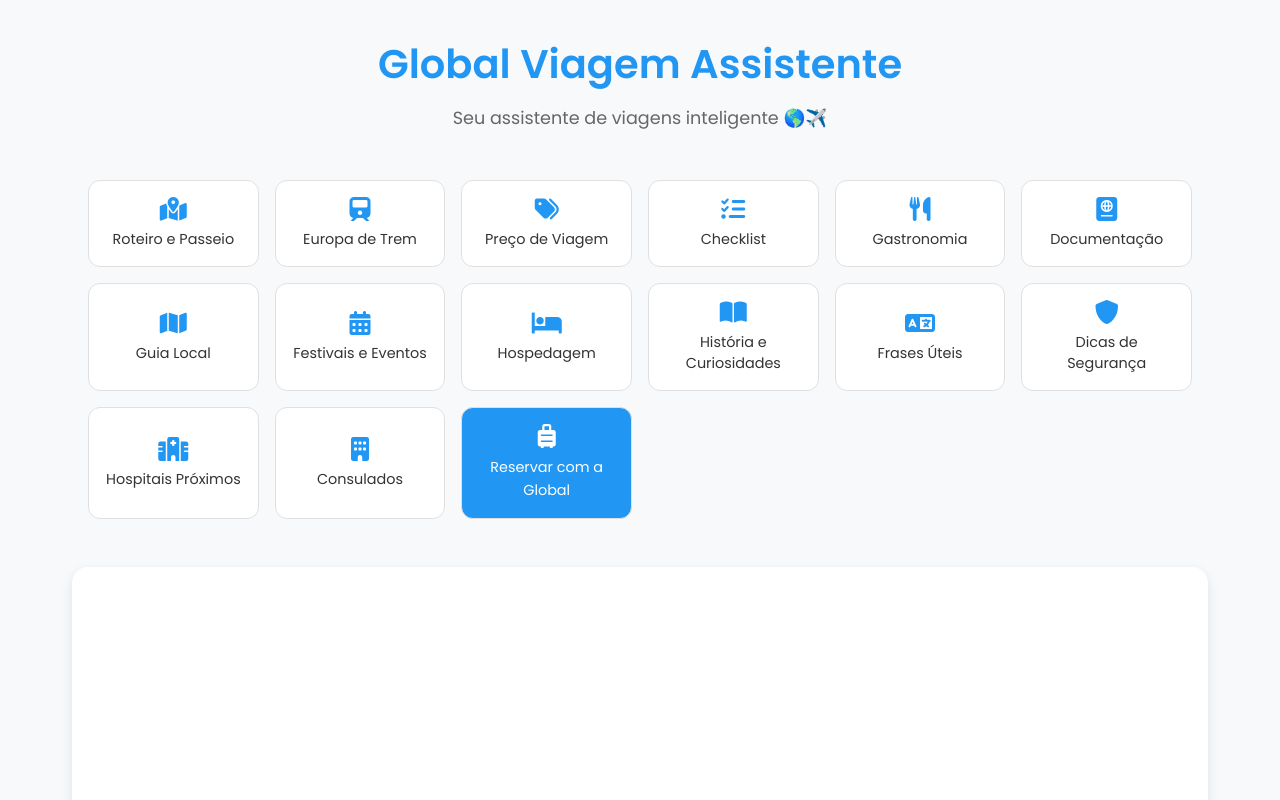
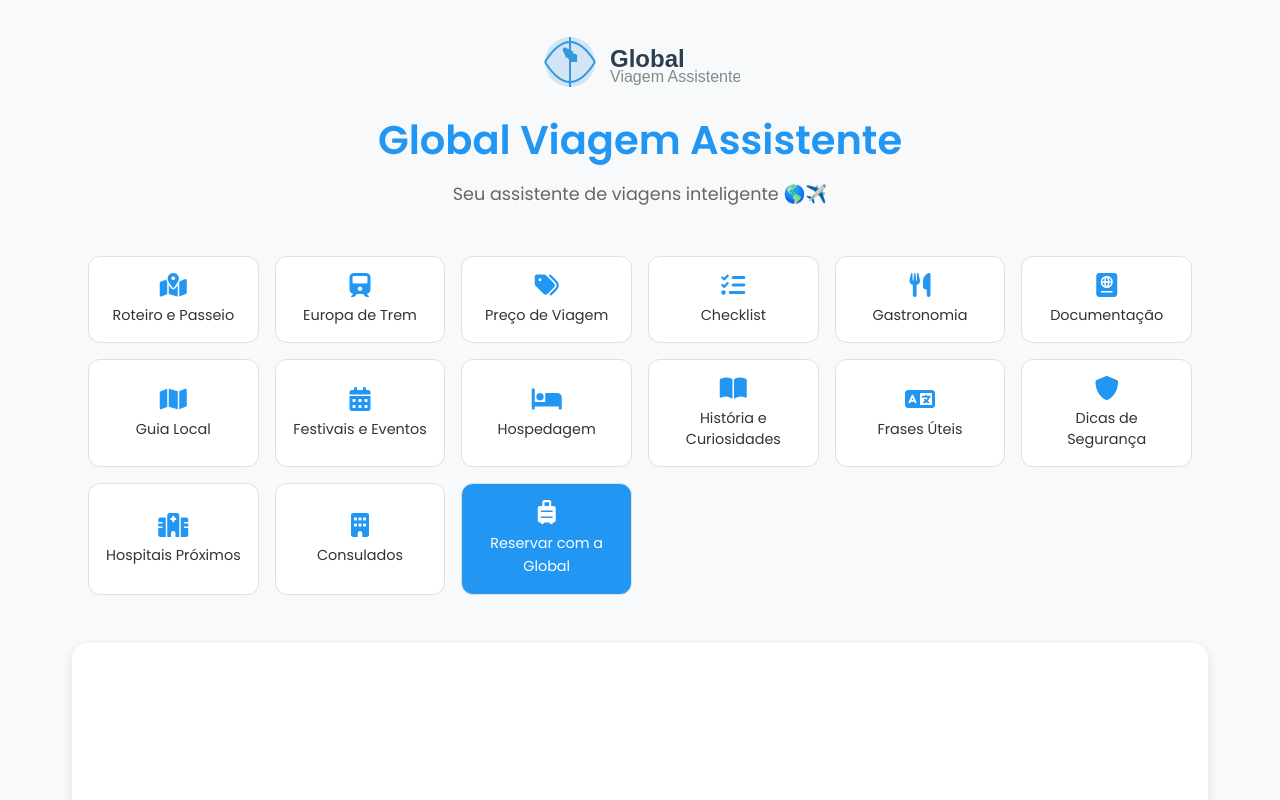
Before and after one commit to Bruno-creator007/global-viagem-assistente, a plain HTML site: page frontend/index.html in a window 1280 px wide. Shown: the top 800 px of the page. Drawn offline with Linux system fonts and the light colour scheme.

Commit message:
Adicionando logo da empresa

```diff
--- a/frontend/index.html
+++ b/frontend/index.html
@@ -11,6 +11,9 @@
 <body>
     <div class="app-container">
         <header>
+            <div class="logo-container">
+                <img src="images/logo.svg" alt="Global Viagem Assistente Logo" class="logo">
+            </div>
             <h1>Global Viagem Assistente</h1>
             <p>Seu assistente de viagens inteligente 🌎✈️</p>
         </header>
--- a/frontend/styles.css
+++ b/frontend/styles.css
@@ -294,6 +294,22 @@ header p {
     font-size: 1.2rem;
 }
 
+.logo-container {
+    display: flex;
+    justify-content: center;
+    margin-bottom: 1rem;
+}
+
+.logo {
+    width: 200px;
+    height: auto;
+    transition: transform 0.3s ease;
+}
+
+.logo:hover {
+    transform: scale(1.05);
+}
+
 @media (max-width: 768px) {
     .app-container {
         padding: 1rem;
```
Also changed, not shown: frontend/images/logo.svg (added).
